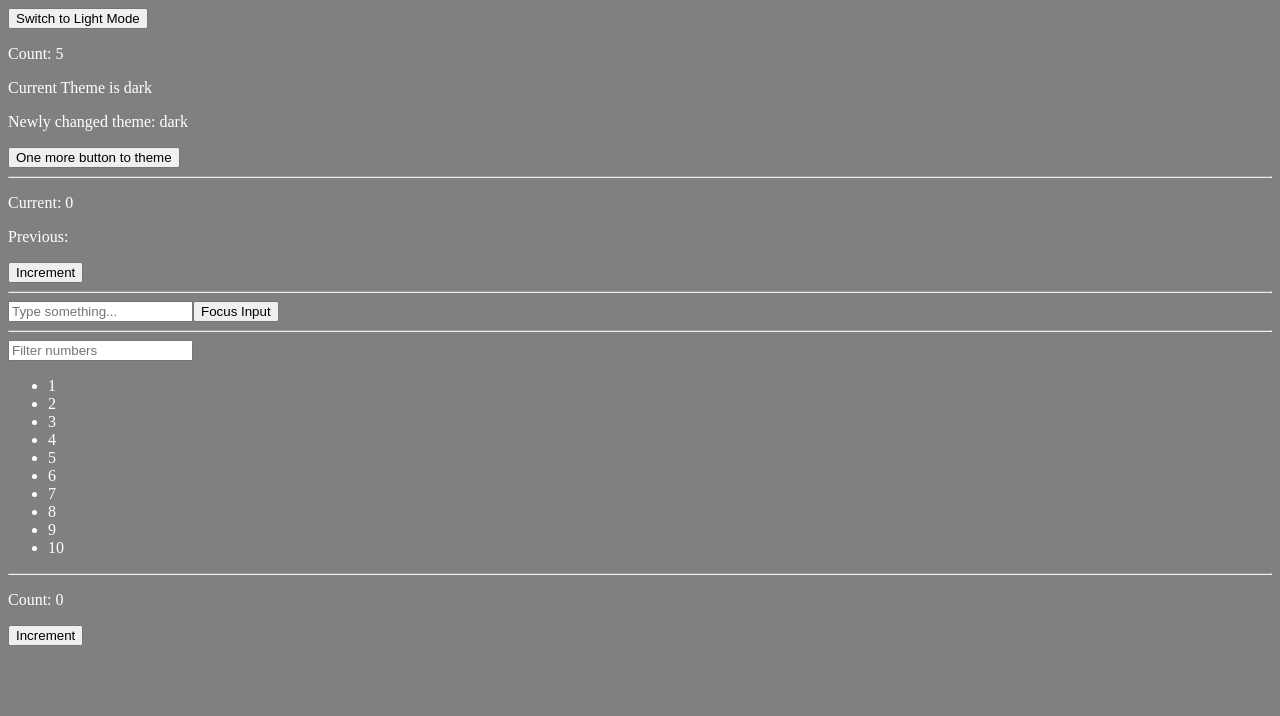
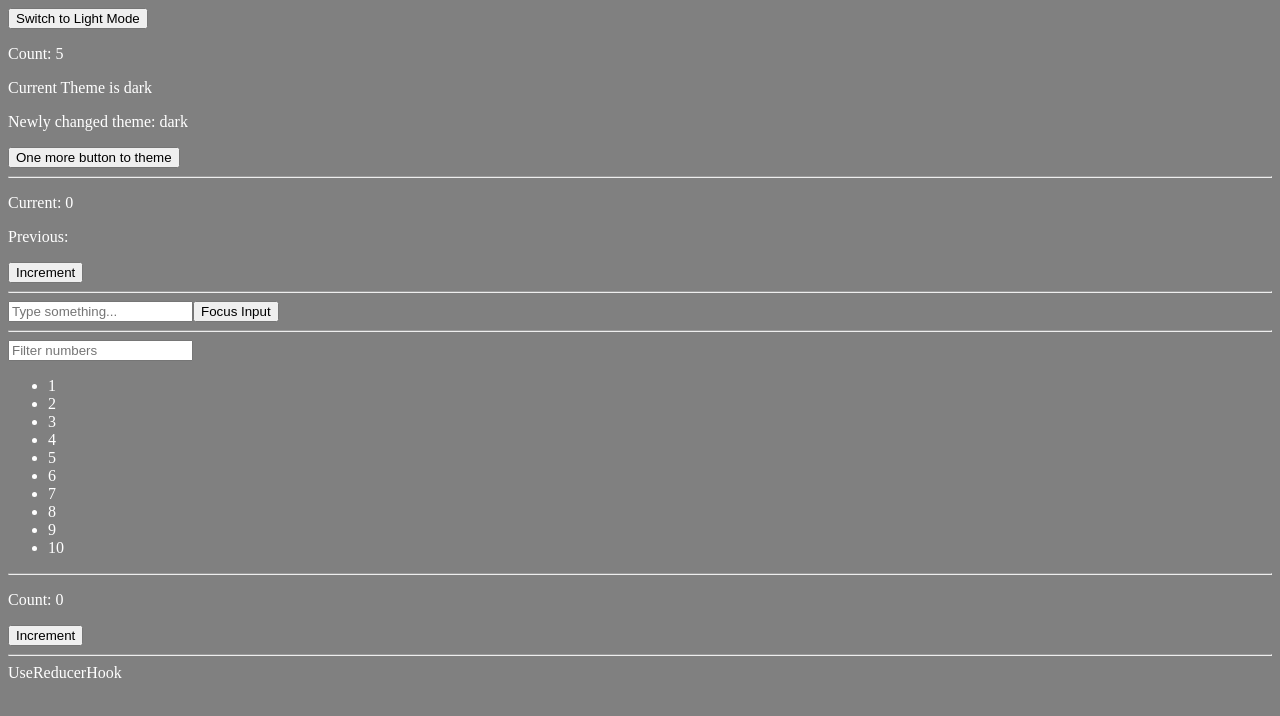
Before and after one commit to Anusuya-SK/React-Projects, a React (Create React App) app in the folder react_hooks/: page / in a window 1280 px wide. Shown: the top 716 px of the page. Built offline with nearby package versions, Linux system fonts and the light colour scheme.

Commit message:
useReducer Hook

```diff
--- a/react_hooks/src/App.js
+++ b/react_hooks/src/App.js
@@ -5,6 +5,7 @@ import './App.css'; // Import the CSS
 import UseRefHook from './components/UseRefHook';
 import UseMemoHook from './components/UseMemoHook';
 import UseCallback from './components/UseCallback';
+import UseReducerHook from './components/UseReducerHook';
 
 function App() {
   const[theme, setTheme] = useState('dark');
@@ -31,6 +32,8 @@ function App() {
         <UseMemoHook />
         <hr />
         <UseCallback />
+        <hr />
+        <UseReducerHook />
       </ThemeContext.Provider>
     </div>
   );
--- /dev/null
+++ b/react_hooks/src/components/UseReducerHook.js
@@ -0,0 +1,9 @@
+import React from 'react'
+
+function UseReducerHook() {
+  return (
+    <div>UseReducerHook</div>
+  )
+}
+
+export default UseReducerHook
```
